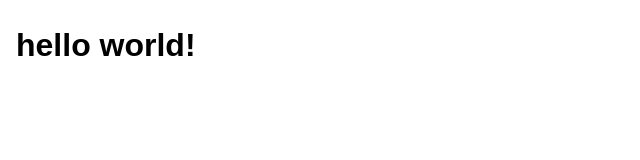
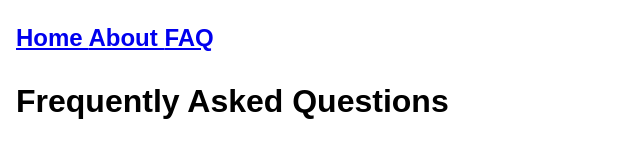
Before and after one commit to yurekm2/yurekm2_project1, a plain HTML site: page FAQ.html in a window 1280 px wide. Shown: the whole page, without its empty margins (0-640 px from the left). Drawn offline with Linux system fonts and the light colour scheme.

Commit message:
title added, copied header over

```diff
--- a/FAQ.html
+++ b/FAQ.html
@@ -25,9 +25,21 @@
 </head>
 
 <body>
-  <header></header>
+  <header>
+    <h2>
+      <a href="./index.html">
+        Home
+      </a>
+      <a href="./about.html">
+        About
+      </a>
+      <a href="./FAQ.html">
+        FAQ
+      </a>
+    </h2>
+  </header>
   <main>
-    <h1>hello world!</h1>
+    <h1>Frequently Asked Questions</h1>
   </main>
   <footer></footer>
 </body>
```
